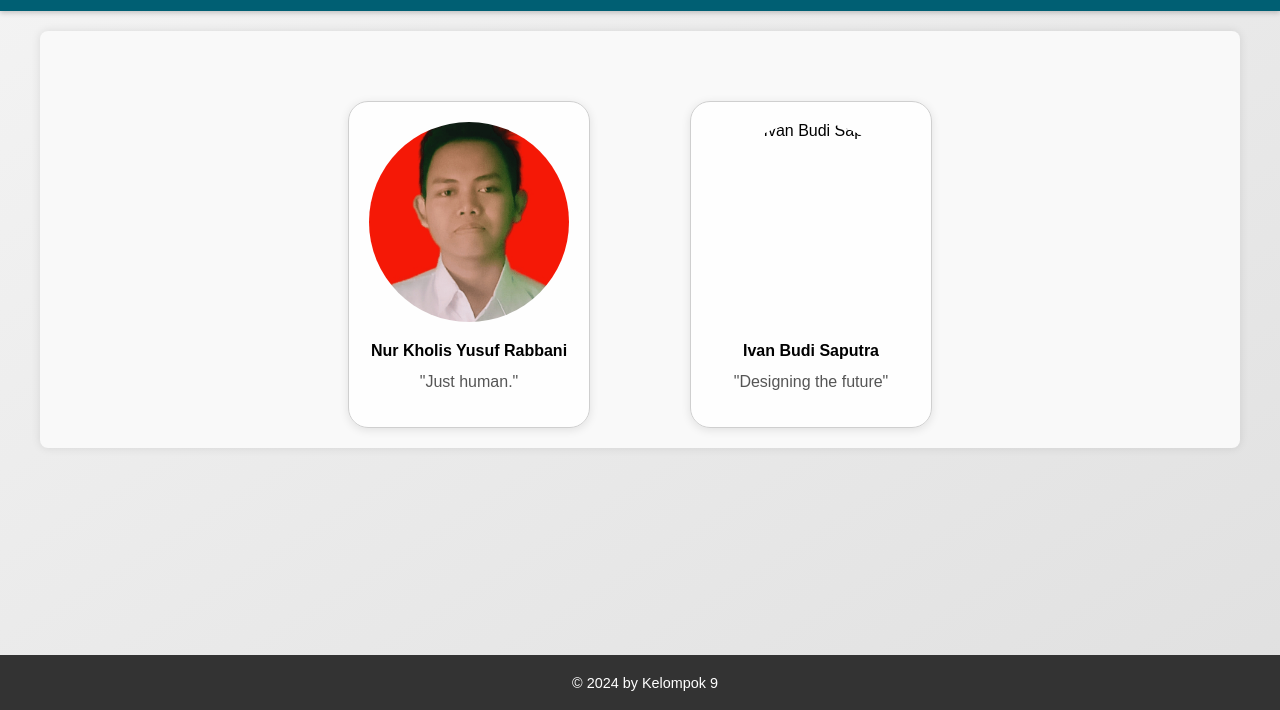
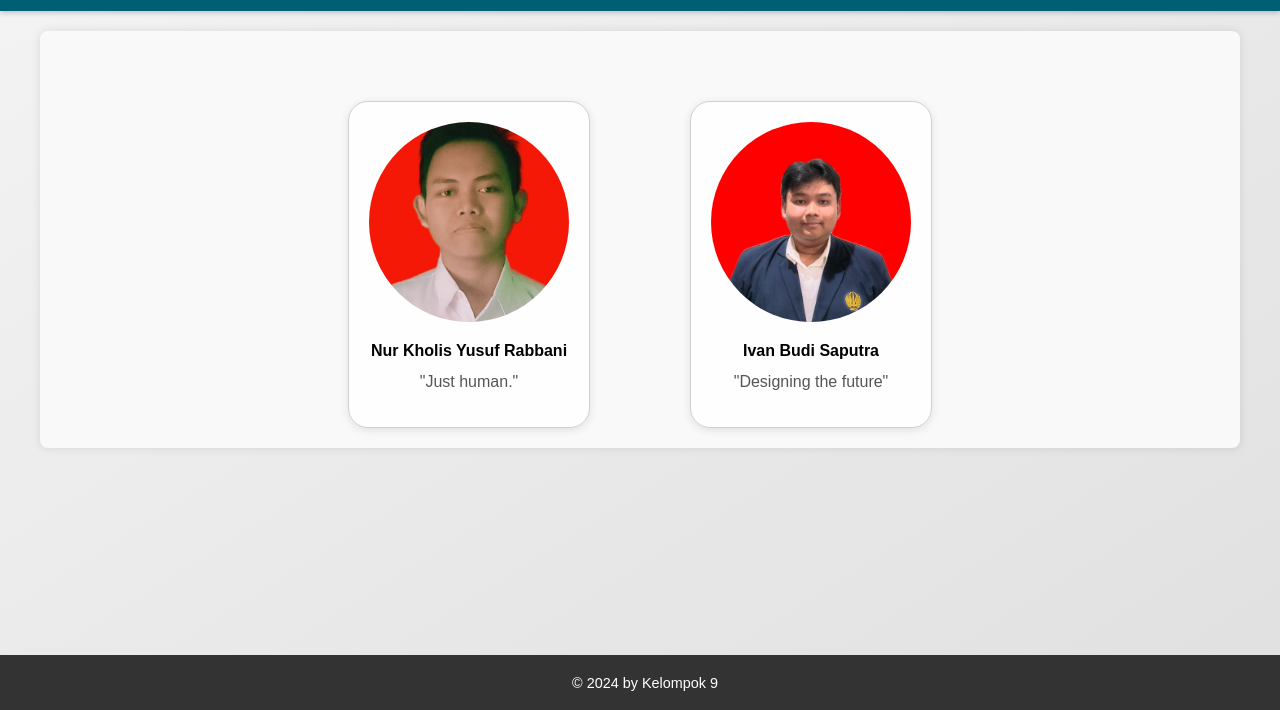
Before and after one commit to NurKholisYusufRabbani/UTS-Web-Programming, a plain HTML site: page index.html in a window 1280 px wide. Shown: the part 90-800 px from the top of the page. Drawn offline with Linux system fonts and the light colour scheme; the site is published under a folder, as on GitHub Pages, so addresses that start at the root find nothing.

Commit message:
Update index.html

```diff
--- a/index.html
+++ b/index.html
@@ -20,7 +20,7 @@
       </a>
 
       <a href="Budi.html" class="portfolio-item">
-        <img src="/images/Ivan.jpg" alt="Foto Ivan Budi Saputra" class="profile-pic">
+        <img src="images/Ivan.jpg" alt="Foto Ivan Budi Saputra" class="profile-pic">
         <p class="name">Ivan Budi Saputra</p>
         <p class="quote">"Designing the future"</p>
       </a>
```
